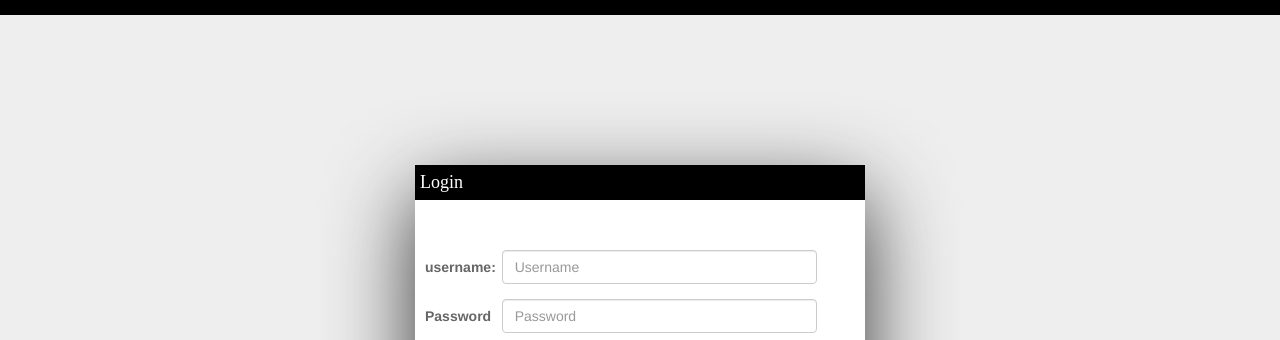
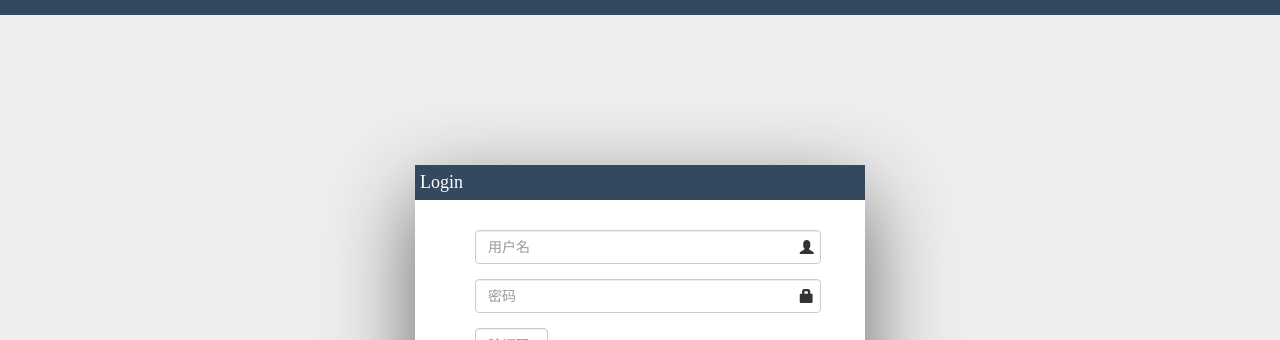
Before and after one commit to wing-cen/MyDjangoProject, a Django app: page /index/ in a window 1280 px wide. Shown: the top 340 px of the page. Run offline with Django 3.2, Linux system fonts and the light colour scheme; some libraries are stand-ins or nearby versions.

Commit message:
login css

```diff
--- a/static/js/login.js
+++ b/static/js/login.js
@@ -15,8 +15,9 @@ $(function () {
         if (checkUserInput() == "err") {
             return;
         }
-        $("#login-mask").css("display","block");
-        setTimeout(function(){},5000);
+        $("#login-mask").css("display", "block");
+        setTimeout(function () {
+        }, 5000);
 
         getLoginParms();//刷新data数据
 
@@ -28,30 +29,31 @@ $(function () {
 
             suc: function success(data) {
                 if (data.statue == 1) {//密码错误
-                    $("#login-mask").css("display","none");
-                    showInfo("Password Error!");
+                    $("#login-mask").css("display", "none");
+                    showInfo("密码错误啦!");
                 } else if (data.statue == 2) {//用户名错误
-                    $("#login-mask").css("display","none");
-                    showInfo("Username Error!");
-                } else if(data.statue == 3){ //验证码错误
-                    $("#login-mask").css("display","none");
+                    $("#login-mask").css("display", "none");
+                    showInfo("用户名错啦!");
+                } else if (data.statue == 3) { //验证码错误
+                    $("#login-mask").css("display", "none");
                     $("#randomNums").click();
-                    showInfo("Random code Error!");
-                } else if(data.statue == 4){//用户已经登录
-                    $("#login-mask").css("display","none");
-                    showInfo("You had already logined!");
+                    showInfo("验证码错啦!");
+                } else if (data.statue == 4) {//用户已经登录
+                    $("#login-mask").css("display", "none");
+                    showInfo("你已经登录啦!");
 
                     setTimeout(function () {
                         $("#container").empty();
                         $("#container").html(data);
-                    },2500)
-                } else{//登录成功
-                    setTimeout(function(){
-                        $("#login-mask").css("display","none");
-                    },2000)
-                    $("#container").empty();
-                    $("#container").html(data);
-                    $.getScript("{% static 'js/main.js' %}");
+                    }, 2500)
+                } else {//登录成功
+                    setTimeout(function () {
+                        $("#container").empty();
+                        $("#container").html(data);
+                        $.getScript("{% static 'js/main.js' %}");
+                        $("#login-mask").css("display", "none");
+                    }, 2000)
+
                 }
             },
             err: function (data) {
@@ -103,7 +105,7 @@ $(function () {
 
     function checkUserInput(e) {
         if ($("#username").val() == "" || $("#password").val() == "" || $("#checkNum").val() == "") {
-            showInfo("data can't be empty!")
+            showInfo("你都还没输入数据，想逆天?")
             return "err";
         }
     }
@@ -117,17 +119,17 @@ $(function () {
         //src后面加问好会自动刷新验证码img的src#
     }
 
-    $("#randomNums").click(function(){
+    $("#randomNums").click(function () {
         refresh_check_code(this)
         $("#checkNum").val("");
     })
 
     //click enter login
-    $("body").keydown(function(e) {
-		if(e.keyCode == 13) {
+    $("body").keydown(function (e) {
+        if (e.keyCode == 13) {
             $("#submit_btn").click();
-		}
-	});
+        }
+    });
 
     //  $(window).close(function(){
     //      alert(12);
--- a/student/views.py
+++ b/student/views.py
@@ -17,7 +17,7 @@ def showInfo(request):
      return render_to_response('student.html',{'students': user})
 
 def showLoginPage(request):
-    return render(request,'login.html')    #render 相当于打包的意思，第一个参数固定
+    return render(request,'login.html')   #render 相当于打包的意思，第一个参数固定
 
 @csrf_exempt   #取消当前的跨站请求伪造功能
 def UserLogin(request):
@@ -75,7 +75,6 @@ def create_code_img(request):
     img, code = check_code.create_validate_code()  # 调用check_code生成照片和验证码
     request.session['check_code'] = code  # 将验证码存在服务器的session中，用于校验
     img.save(f, 'JPEG')  # 生成的图片放置于开辟的内存中
-    # img.save("C:/temp.png")
     return HttpResponse(f.getvalue())  # 将内存的数据读取出来，并以HttpResponse返回
 
 @csrf_exempt
--- a/templates/login.html
+++ b/templates/login.html
@@ -19,7 +19,7 @@
         #header {
             width: inherit;
             height: 15px;
-            background: #000;
+            background: rgb(52,73,94);
         }
 
         #container {
@@ -30,20 +30,21 @@
 
         #login-box {
             width: 450px;
-            height: 300px;
+            min-height: 300px;
             background: #FFF;
             position: inherit;
             margin: 0 auto;
+            padding-bottom:20px;
             top: 150px;
             border-radius: 15px;
-            box-shadow: 0 29px 85px #333;
+            box-shadow: 0 29px 85px #666;
             z-index: 100;
         }
 
         #login-tab {
             width: 450px;
             height: 35px;
-            background: #000;
+            background: rgb(52,73,94);
             position: relative;
             color: #fff;
             line-height: 35px;
@@ -83,7 +72,13 @@
         }
 
         #submit_btn {
-            width: 60%;
+            width: 68%;
+        }
+
+        .lable-icon{
+            position: absolute;
+            right:22px;
+            top:10px;
         }
 
         #menu-box {
@@ -237,23 +222,22 @@
         <div id="login-info">
             <form class="form-horizontal" id="login-form">
                 <div class="form-group">
-                    <label for="username" class="col-sm-2 control-label">username:</label>
-                    <div class="col-sm-9">
-                        <input type="text" class="wing-input form-control" id="username" placeholder="Username"/>
+                    <div class="col-sm-11">
+                        <input type="text" class="wing-input form-control" id="username" placeholder="用户名"/>
+                        <label for="username" class="glyphicon glyphicon-user lable-icon"></label>
                     </div>
                     <i id="name_OK" class="input-icons glyphicon glyphicon-ok"></i>
                     <i id="name_ERR" class="input-icons glyphicon glyphicon-remove"></i>
                 </div>
                 <div class="form-group">
-                    <label for="password" class="col-sm-2 control-label">Password</label>
-                    <div class="col-sm-9">
-                        <input type="password" class="wing-input form-control" id="password" placeholder="Password"/>
+                    <div class="col-sm-11">
+                        <input type="password" class="wing-input form-control" id="password" placeholder="密码"/>
+                        <label for="password" class="lable-icon glyphicon glyphicon-lock"></label>
                     </div>
                     <i id="pwd_OK" class="input-icons glyphicon glyphicon-ok"></i>
                     <i id="pwd_ERR" class="input-icons glyphicon glyphicon-remove"></i>
                 </div>
                 <div class="form-group">
-                    <label for="checkNum" class="col-sm-2 control-label">Number</label>
                     <div class="col-sm-3 inline-box" id="Num-leftBox">
                         <input type="text" class="form-control inline-box" id="checkNum" placeholder="验证码"/>
                     </div>
```
Also changed, not shown: other parts of templates/login.html (+7 -30 lines), 1 other file.
